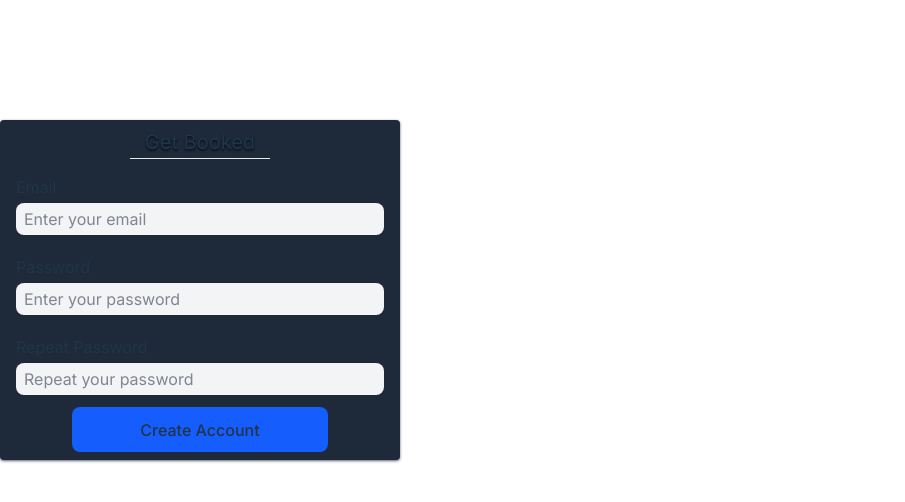
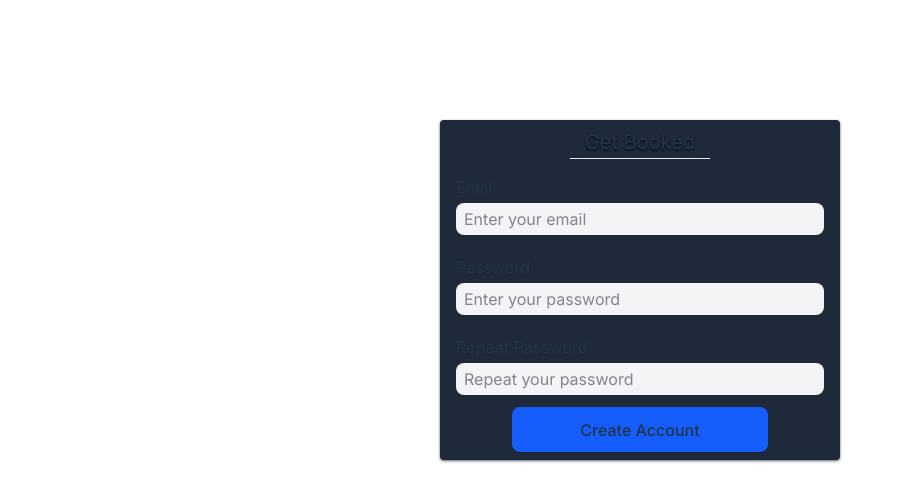
Before and after one commit to Enelrith/im-booked-frontend, a React (Vite) app: page /register in a window 1280 px wide. Shown: the top 502 px of the page, without its empty margins (0-905 px from the left). Built offline with nearby package versions, Linux system fonts and the light colour scheme.

Commit message:
style: register and login now appear in the middle of the screen

```diff
--- a/src/pages/Login.tsx
+++ b/src/pages/Login.tsx
@@ -2,7 +2,7 @@ import LoginForm from '../components/LoginForm';
 
 export default function Login() {
   return (
-    <section className="login-section flex justify-center">
+    <section className="login-section flex ml-auto mr-auto">
       <LoginForm />
     </section>
   );
--- a/src/pages/Register.tsx
+++ b/src/pages/Register.tsx
@@ -2,7 +2,7 @@ import RegisterForm from '../components/RegisterForm';
 
 export default function Register() {
   return (
-    <section className="register-section flex justify-center">
+    <section className="register-section flex ml-auto mr-auto">
       <RegisterForm />
     </section>
   );
```
